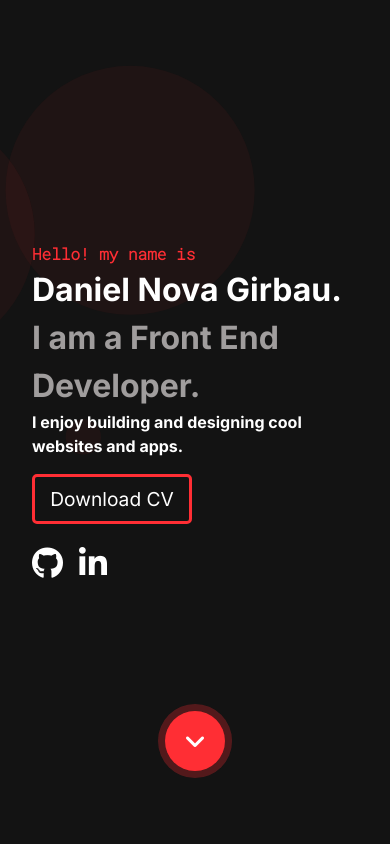
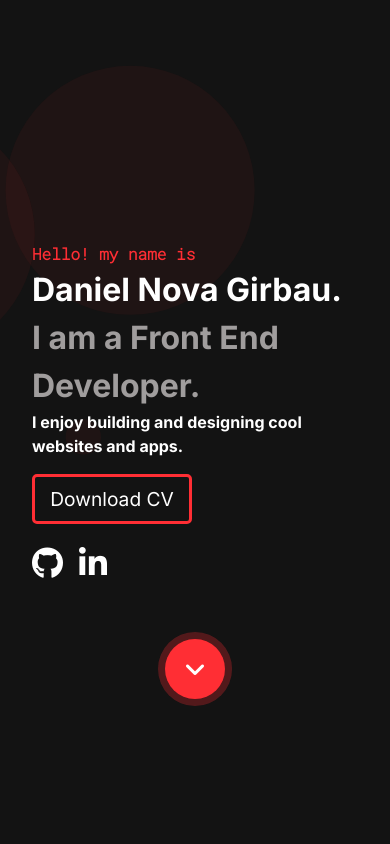
Before and after one commit to thirteendogs/portfolio-react, a React (Create React App) app: page / in a window 390 px wide. Shown: the top 844 px of the page. Built offline with nearby package versions, Linux system fonts and the light colour scheme.

Commit message:
fix: positioning button higher position

```diff
--- a/src/App.css
+++ b/src/App.css
@@ -490,8 +490,7 @@ p {
     margin-bottom: 1rem;
     justify-content: center;
     align-content: center;
-    position: relative;
-    bottom: 0%;
+    transform: translateY(-120%);
   }
 }
 @media screen and (max-width: 910px) {
--- a/src/assets/sass/pages/_home.scss
+++ b/src/assets/sass/pages/_home.scss
@@ -58,8 +58,7 @@
          margin-bottom: 1rem;
          justify-content: center;
          align-content: center;
-         position: relative;
-         bottom: 0%;
+         transform: translateY(-120%);
       }
    }
 }
```
Also changed, not shown: 1 other file (tests, documents, lock files or other folders).
